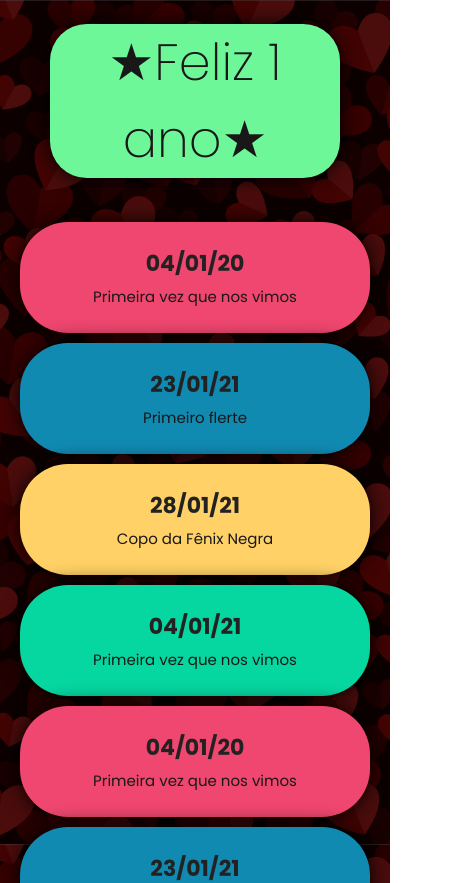
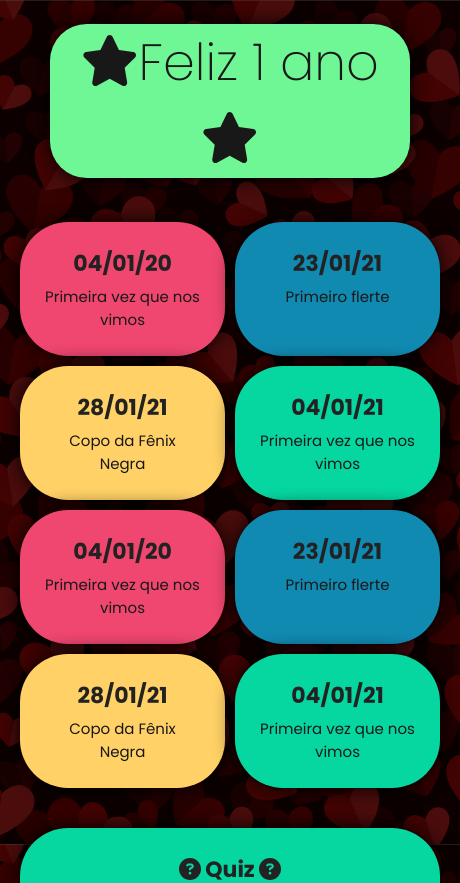
Before and after one commit to guilhermetamega/gift, a Next.js app: page / in a window 390 px wide. Shown: the top 883 px of the page, 460 px wide, since content can reach past the window. Built offline with nearby package versions, Linux system fonts and the light colour scheme.

Commit message:
Responsiveness to mobile update

```diff
--- a/src/components/AudioPlayer/styles.ts
+++ b/src/components/AudioPlayer/styles.ts
@@ -9,7 +9,7 @@ export const AudioContainerWrapper = styled.div`
   text-align: center;
 
   audio {
-    width: 300px;
+    width: 100%;
   }
   audio::-webkit-media-controls-enclosure {
     background-color: ${theme.colors.yellow};
--- a/src/components/Button/styles.ts
+++ b/src/components/Button/styles.ts
@@ -29,7 +29,7 @@ export const ButtonWrapper = styled.button<WrapperProps>`
   font-family: "Poppins", sans-serif;
   font-size: 20px;
 
-  width: 180px;
+  width: 120px;
   height: 80px;
 
   margin-left: auto;
--- /dev/null
+++ b/src/components/Main/index.tsx
@@ -0,0 +1,11 @@
+import * as S from "./styles";
+
+export type MainProps = {
+  children?: React.ReactNode;
+};
+
+const Main = ({ children }: MainProps) => {
+  return <S.MainWrapper>{children}</S.MainWrapper>;
+};
+
+export default Main;
--- /dev/null
+++ b/src/components/Main/styles.ts
@@ -0,0 +1,8 @@
+import styled from "styled-components";
+
+export const MainWrapper = styled.main`
+  min-width: 460px;
+  max-width: 1000px;
+
+  margin: auto;
+`;
--- a/src/components/QuizzBar/styles.ts
+++ b/src/components/QuizzBar/styles.ts
@@ -9,9 +9,9 @@ export const QuizzBackgroundWrapper = styled.div`
 `;
 
 export const ButtonGroupWrapper = styled.div`
+  width: 100%;
   display: grid;
   grid-template-columns: repeat(auto-fit, minmax(100px, 1fr));
-  grid-gap: 10px;
 `;
 
 export const QuizzTitleWrapper = styled.h2`
--- a/src/pages/_app.tsx
+++ b/src/pages/_app.tsx
@@ -4,12 +4,15 @@ import { ThemeProvider } from "styled-components";
 
 import GlobalStyle from "../styles/globals";
 import theme from "../styles/theme";
+import Main from "components/Main";
 
 const MyApp: React.FC<AppProps> = ({ Component, pageProps }) => {
   return (
     <ThemeProvider theme={theme}>
-      <Component {...pageProps} />
-      <GlobalStyle />
+      <Main>
+        <Component {...pageProps} />
+        <GlobalStyle />
+      </Main>
     </ThemeProvider>
   );
 };
--- a/src/pages/_document.tsx
+++ b/src/pages/_document.tsx
@@ -48,10 +48,6 @@ export default class MyDocument extends Document {
             href="https://fonts.googleapis.com/css2?family=Poppins:ital,wght@0,100;0,200;0,300;0,400;0,500;0,600;0,700;1,100;1,200;1,300&family=Work+Sans:ital,wght@0,200;0,300;0,400;0,500;0,700;1,700&display=swap"
             rel="stylesheet"
           />
-          <meta
-            name="viewport"
-            content="width=device-width, initial-scale=1.0"
-          ></meta>
         </Head>
         <body>
           <Main />
--- a/src/templates/Home/index.tsx
+++ b/src/templates/Home/index.tsx
@@ -9,13 +9,18 @@ import { FontAwesomeIcon } from "@fortawesome/react-fontawesome";
 import {
   faQuestionCircle,
   faFileAudio,
+  faStar,
 } from "@fortawesome/free-solid-svg-icons";
 
 export default function HomeTemplate() {
   return (
     <>
       <PageTitle />
-      <Title home>★Feliz 1 ano★</Title>
+      <Title home>
+        <FontAwesomeIcon icon={faStar} />
+        Feliz 1 ano
+        <FontAwesomeIcon icon={faStar} />
+      </Title>
       <CardGroup>
         <Card color="red" href="/teste">
           <CardTitle>04/01/20</CardTitle>
@@ -54,7 +59,7 @@ export default function HomeTemplate() {
       <CardGroup>
         <Card color="green" href="/extras/quiz">
           <CardTitle>
-            <FontAwesomeIcon icon={faQuestionCircle} /> Quizz{" "}
+            <FontAwesomeIcon icon={faQuestionCircle} /> Quiz{" "}
             <FontAwesomeIcon icon={faQuestionCircle} />
           </CardTitle>
           <CardSubtitle>
@@ -66,7 +71,7 @@ export default function HomeTemplate() {
       <CardGroup>
         <Card color="blue" href="/extras/audios">
           <CardTitle>
-            <FontAwesomeIcon icon={faFileAudio} /> Audios Perdidos{" "}
+            <FontAwesomeIcon icon={faFileAudio} /> Áudios Perdidos{" "}
             <FontAwesomeIcon icon={faFileAudio} />
           </CardTitle>
           <CardSubtitle>
```
Also changed, not shown: src/pages/dates/test.tsx (deleted, +0 -30 lines).
